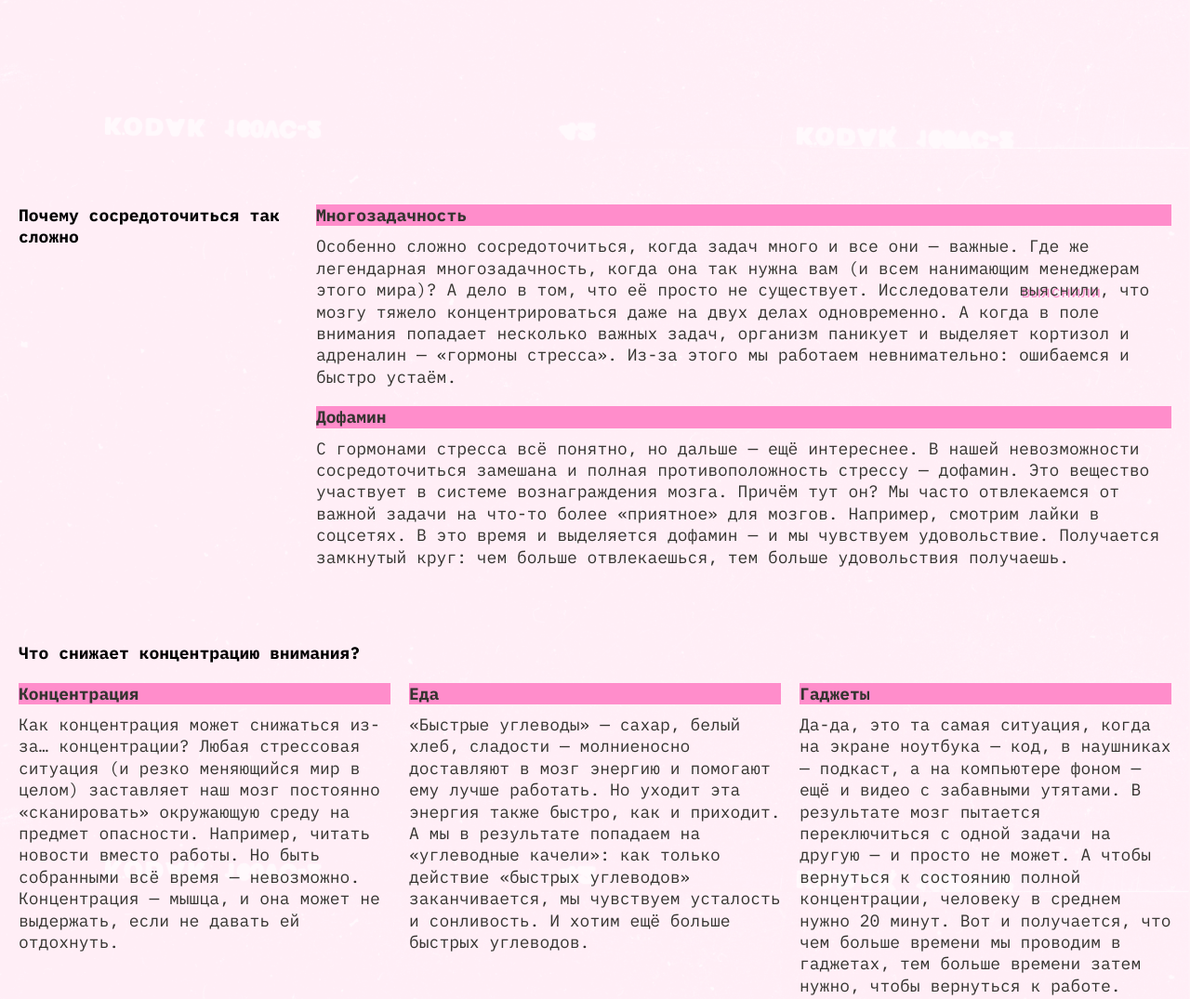
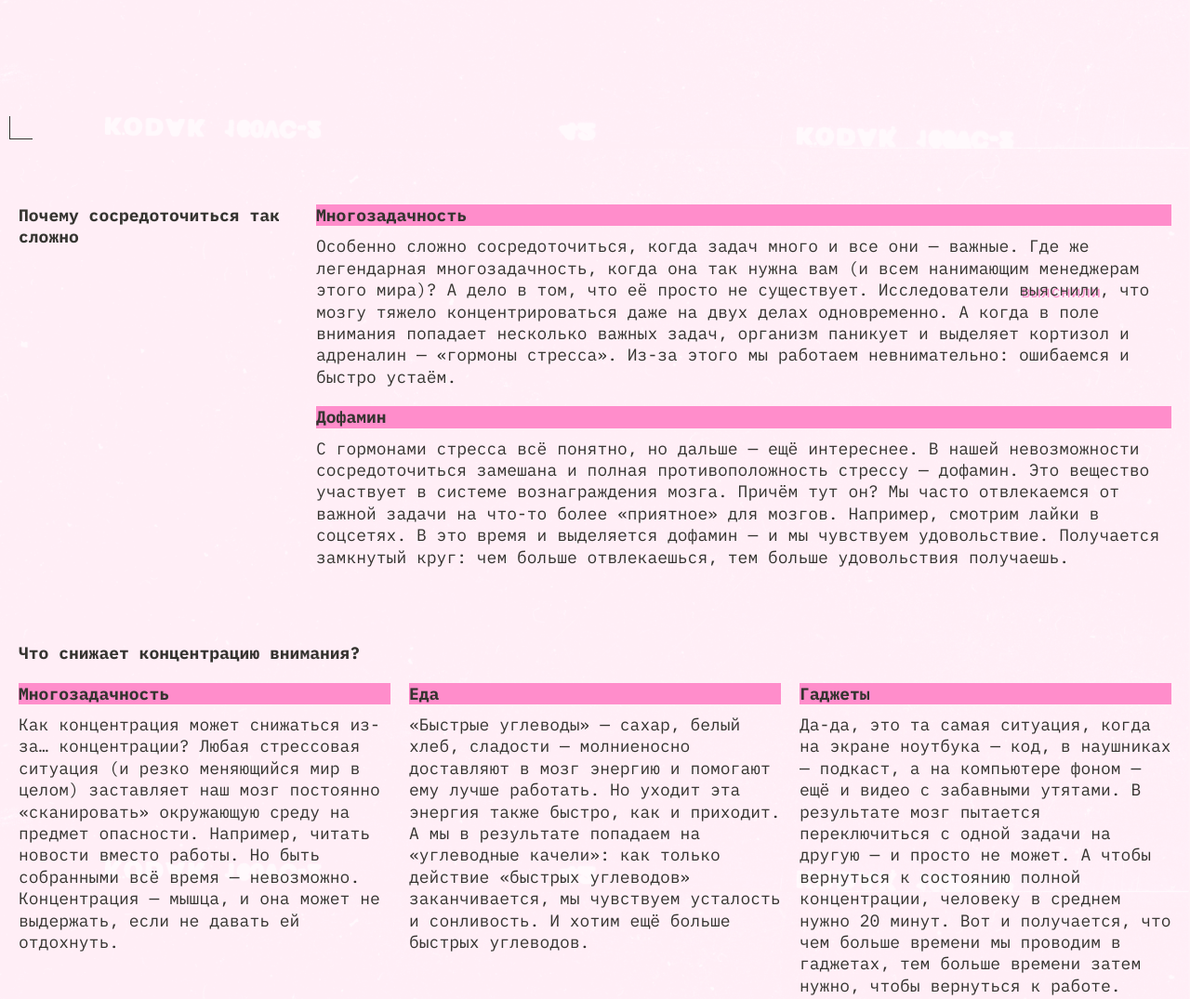
Before and after one commit to Lev2307/slozhno-sosredotochitsya-ad, a plain HTML site: page index.html in a window 1280 px wide. Shown: the part 640-1715 px from the top of the page at 93% size. Drawn offline with Linux system fonts and the light colour scheme.

Commit message:
#4 попытка: автотему неправильно сделал к руту добавлял .theme-auto, а он не нужен + название у одной из карточек поменял

```diff
--- a/index.html
+++ b/index.html
@@ -70,7 +70,7 @@
     <section class="section decrease__focus">
       <h2 class="section__title decrease__focus__title">Что снижает концентрацию внимания?</h2>
       <article class="section__article decrease__focus__article">
-        <h3 class="section__article__title">Концентрация</h3>
+        <h3 class="section__article__title">Многозадачность</h3>
         <p class="section__article__info">
           Как концентрация может снижаться из-за… концентрации? Любая стрессовая ситуация (и резко меняющийся мир в целом) заставляет наш мозг постоянно «сканировать» окружающую среду на предмет опасности.
           Например, читать новости вместо работы. Но быть собранными всё время — невозможно. Концентрация — мышца, и она может не выдержать, если не давать ей отдохнуть.
--- a/styles/dark.css
+++ b/styles/dark.css
@@ -18,7 +18,7 @@
 }
 
 @media (prefers-color-scheme: dark) {
-  :root.theme-auto {
+  :root {
     --accent-text-color: #F1B2CE;
     --accent-title-text-color: #DB00FF;
     --accent-block-bg-color: #FF0070;
@@ -27,7 +27,7 @@
     --accent-color-link-hover: #FF007066;
   }
 
-  .theme-auto .page {
+  .page {
     background-image: url("../images/cover-image-dark.png");
   }
 }
--- a/styles/light.css
+++ b/styles/light.css
@@ -18,7 +18,7 @@
 }
 
 @media (prefers-color-scheme: light) {
-  :root.theme-auto {
+  :root {
     --accent-text-color: #353430;
     --accent-title-text-color: #FFC2E6;
     --accent-block-bg-color: #FF8DCB;
@@ -27,7 +27,7 @@
     --accent-color-link-hover: #35343066;
   }
 
-  .theme-auto .page {
+  .page {
     background-image: url("../images/cover-image-light.png");
   }
 }
```
Also changed, not shown: styles/style.css (line endings or trailing spaces).
